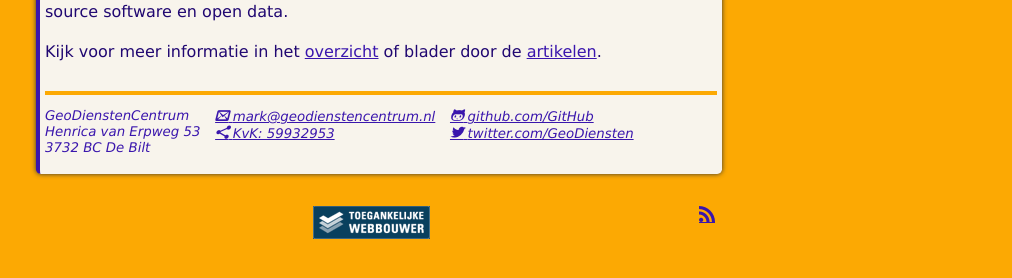
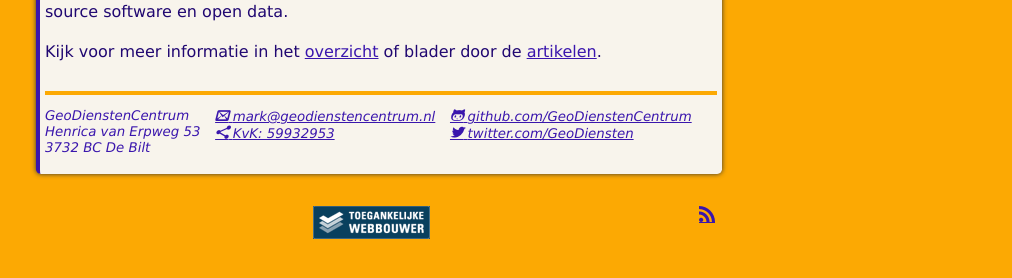
Before and after one commit to GeoDienstenCentrum/geodienstencentrum.github.io, a Jekyll site: the page built from index.html, in a window 1280 px wide. Shown: the part 234-512 px from the top of the page, without its empty margins (261-1273 px from the left). Built offline with Jekyll 4.4.1, drawn with Linux system fonts in a browser that asks for light colours; Markdown is read by kramdown in place of the engine named in the settings; the list of posts is cut into pages by our own code; comment, search, counter and statistics services are not loaded; some of the changed lines change nothing that is shown.

Commit message:
fix voor github globally taking over the site.github variable

```diff
--- a/_config.yml
+++ b/_config.yml
@@ -38,7 +38,7 @@ site-twitter:   GeoDiensten
 author-twitter: mc_prins
 email:          mark@geodienstencentrum.nl
 phone:
-github:         GeoDienstenCentrum
+github-user:    GeoDienstenCentrum
 url:            http://www.geodienstencentrum.nl
 kvk:            59932953
 adres:
--- a/_includes/footer.html
+++ b/_includes/footer.html
@@ -37,10 +37,10 @@
   </div>
   <div class="contact">
     <p>
-      <a href="https://github.com/{{site.github}}" itemprop="url">
+      <a href="https://github.com/{{site.github-user}}" itemprop="url">
         <span aria-hidden="true" data-icon="&#xe607;"></span>
         <span class="visually-hidden">github:</span>
-        <span>github.com/{{ site.github }}</span>
+        <span>github.com/{{ site.github-user }}</span>
       </a>
       <br />
       <a href="https://twitter.com/{{site.site-twitter}}" itemprop="url">
```
